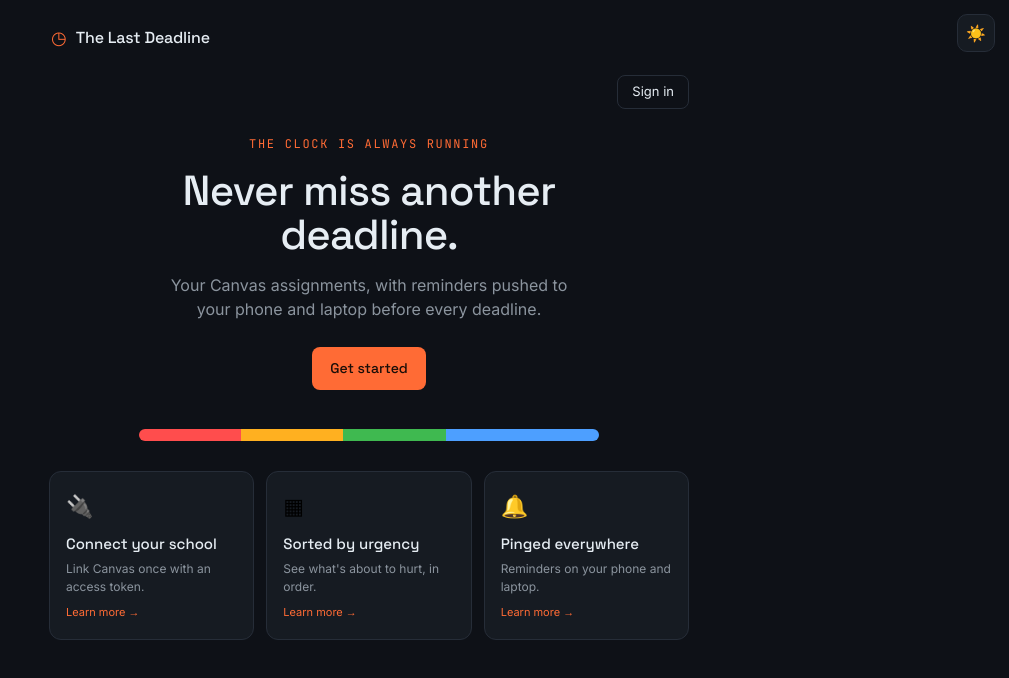
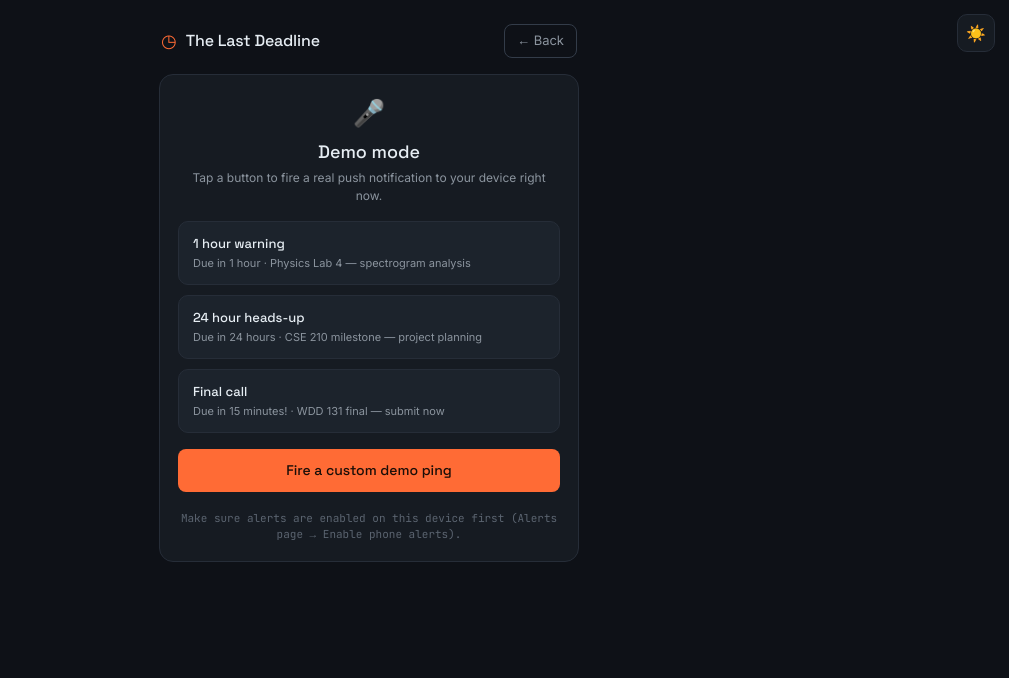
Before and after one commit to Johny21D/The-Last-DEADline, a React (Vite) app: page /demo in a window 1280 px wide. Before the commit this address led to /. Shown: the top 678 px of the page, without its empty margins (271-1280 px from the left). Built offline with nearby package versions, Linux system fonts and the light colour scheme; no server answers.

Commit message:
Added files

```diff
--- a/src/App.tsx
+++ b/src/App.tsx
@@ -1,7 +1,7 @@
 import { Routes, Route, Navigate } from 'react-router-dom'
 import { useAuth } from './lib/useAuth'
 import { T, body, useTheme } from './lib/theme'
-import { ThemeToggle } from './lib/Themetoggle'
+import { ThemeToggle } from './lib/ThemeToggle'
 import { Landing } from './pages/Landing'
 import { ConnectPage } from './pages/ConnectPage'
 import { UrgencyPage } from './pages/UrgencyPage'
@@ -9,6 +9,7 @@
 import { SignIn } from './pages/SignIn'
 import { SignUp } from './pages/SignUp'
 import { Setup } from './pages/Setup'
+import { DemoPage } from './pages/DemoPage'
 
 function App() {
   const { user, loading } = useAuth()
@@ -35,6 +36,7 @@
         <Route path="/signup" element={user ? <Navigate to="/setup" /> : <SignUp />} />
         <Route path="/setup" element={user ? <Setup /> : <Navigate to="/signin" />} />
         <Route path="*" element={<Navigate to="/" />} />
+        <Route path="/demo" element={<DemoPage />} />
       </Routes>
     </>
   )
--- /dev/null
+++ b/src/pages/DemoPage.tsx
@@ -0,0 +1,89 @@
+import { useState } from 'react'
+import { supabase } from '../lib/supabase'
+import { T, display, body, mono } from '../lib/theme'
+import { Shell, Ember, card } from '../lib/Shell'
+
+// preset notifications to show off during the live demo
+const PRESETS = [
+  { label: '1 hour warning', title: 'Due in 1 hour', body: 'Physics Lab 4 — spectrogram analysis' },
+  { label: '24 hour heads-up', title: 'Due in 24 hours', body: 'CSE 210 milestone — project planning' },
+  { label: 'Final call', title: 'Due in 15 minutes!', body: 'WDD 131 final — submit now' },
+]
+
+export function DemoPage() {
+  const [status, setStatus] = useState<string | null>(null)
+  const [sending, setSending] = useState(false)
+
+  async function fire(title: string, msg: string) {
+    setSending(true); setStatus(null)
+    try {
+      const { data: sess } = await supabase.auth.getSession()
+      const token = sess.session?.access_token
+      if (!token) { setStatus('⚠️ Sign in first (and enable alerts).'); setSending(false); return }
+
+      const { data, error } = await supabase.functions.invoke('send-demo', {
+        headers: { Authorization: `Bearer ${token}` },
+        body: { title, body: msg },
+      })
+      if (error) {
+        let detail = error.message
+        try { const ctx = (error as any).context; if (ctx?.text) detail = (await ctx.text()) || detail } catch { /* */ }
+        setStatus(`⚠️ ${detail}`)
+      } else if (data?.sent > 0) {
+        setStatus(`✅ Sent to ${data.sent} device${data.sent === 1 ? '' : 's'} — check your screen!`)
+      } else {
+        setStatus('⚠️ No device got it. Enable alerts on this device first.')
+      }
+    } catch (e) {
+      setStatus(`⚠️ ${String(e)}`)
+    }
+    setSending(false)
+  }
+
+  return (
+    <Shell maxWidth={420} back>
+      <div style={card}>
+        <div style={{ textAlign: 'center', marginBottom: 16 }}>
+          <div style={{ fontSize: 26 }}>🎤</div>
+          <div style={{ fontSize: 18, fontWeight: 500, color: T.text, fontFamily: display, marginTop: 6 }}>Demo mode</div>
+          <div style={{ fontSize: 12, color: T.muted, fontFamily: body, lineHeight: 1.5, marginTop: 4 }}>
+            Tap a button to fire a real push notification to your device right now.
+          </div>
+        </div>
+
+        <div style={{ display: 'flex', flexDirection: 'column', gap: 10 }}>
+          {PRESETS.map((p) => (
+            <button
+              key={p.label}
+              onClick={() => fire(p.title, p.body)}
+              disabled={sending}
+              style={{
+                background: T.panelHi, border: `1px solid ${T.border}`, borderRadius: 10,
+                padding: '12px 14px', cursor: 'pointer', textAlign: 'left', opacity: sending ? 0.5 : 1,
+              }}
+            >
+              <div style={{ fontSize: 13, fontWeight: 500, color: T.text, fontFamily: display }}>{p.label}</div>
+              <div style={{ fontSize: 11, color: T.muted, fontFamily: body, marginTop: 2 }}>{p.title} · {p.body}</div>
+            </button>
+          ))}
+        </div>
+
+        <div style={{ marginTop: 16 }}>
+          <Ember full disabled={sending} onClick={() => fire('The Last Deadline', 'This is a live demo notification 🎯')}>
+            {sending ? 'Sending…' : 'Fire a custom demo ping'}
+          </Ember>
+        </div>
+
+        {status && (
+          <div style={{ fontSize: 13, fontFamily: body, marginTop: 14, textAlign: 'center', color: status.startsWith('✅') ? T.green : T.amber }}>
+            {status}
+          </div>
+        )}
+
+        <div style={{ fontSize: 11, color: T.faint, fontFamily: mono, marginTop: 18, textAlign: 'center', lineHeight: 1.5 }}>
+          Make sure alerts are enabled on this device first (Alerts page → Enable phone alerts).
+        </div>
+      </div>
+    </Shell>
+  )
+}
```
